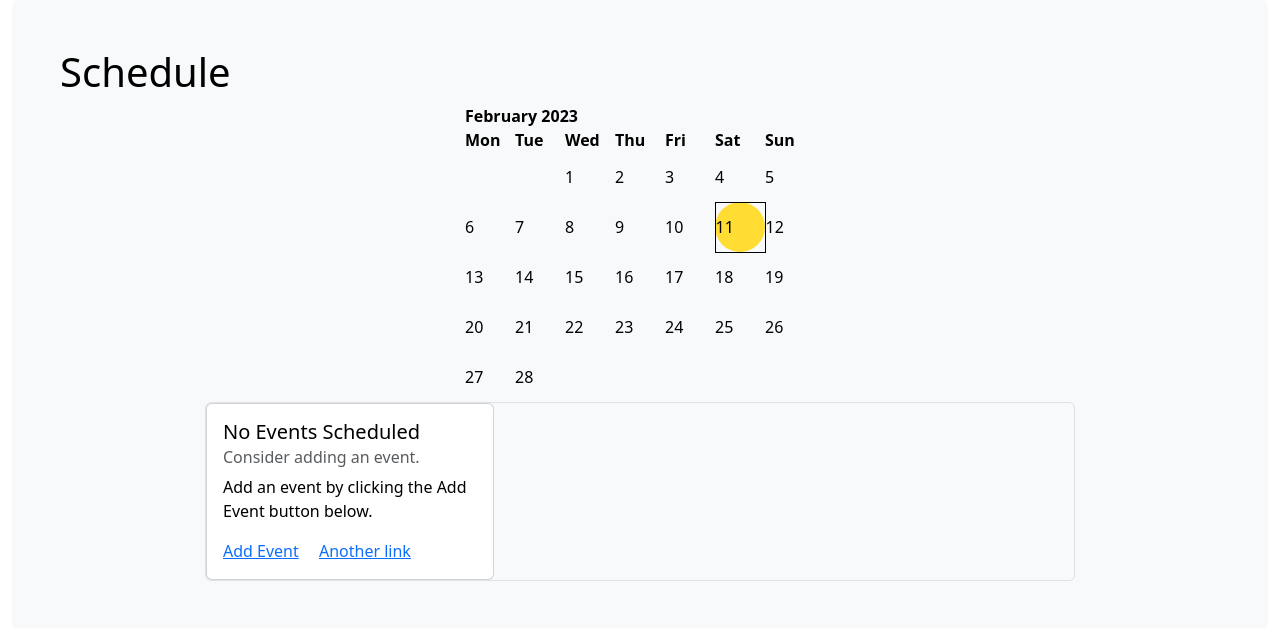
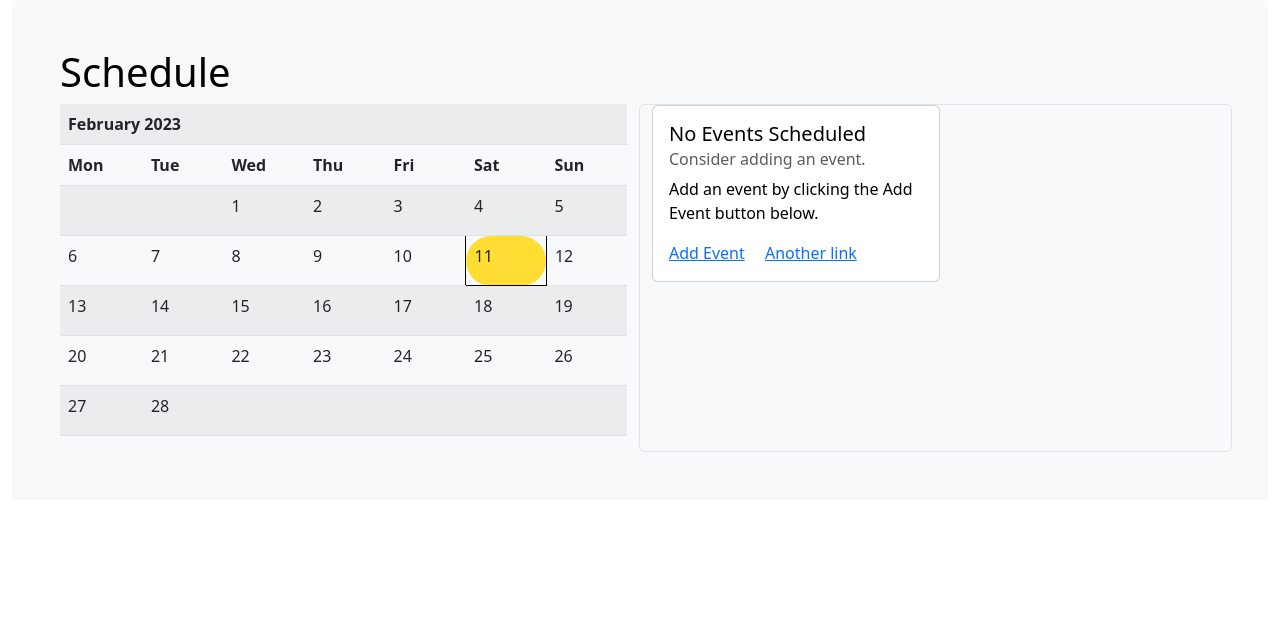
Before and after one commit to moemyself3/ObsPortal, a Django app: page /scheduler/ in a window 1280 px wide. Shown: the part 136-764 px from the top of the page. Run offline with Django 4.2, Linux system fonts and the light colour scheme; parts of the project's set-up code (start-up, migrations or seed data) failed here and were passed over; some libraries are stand-ins or nearby versions.

Commit message:
change schedule style and layout

```diff
--- a/obsportal/scheduler/templates/scheduler/schedule.html
+++ b/obsportal/scheduler/templates/scheduler/schedule.html
@@ -7,9 +7,11 @@
 <div class="p-4 p-md-5 mb-4 text-bg-light rounded">
 
     <h1> Schedule </h1>
-    <center>{{ calendar|safe }}</center>
-
-    <div class="mx-auto border rounded" style="width:75%">
+    <div class="row">
+        <div class="col">
+            {{ calendar|safe }}
+        </div>
+        <div class="col mx-auto border rounded" style="width:75%">
             {% if event_list %}
             {% for event in event_list.all %}
             <div class="card" style="width: 18rem;">
--- a/obsportal/scheduler/views.py
+++ b/obsportal/scheduler/views.py
@@ -26,7 +26,14 @@ class EventListView(ListView):
         day = now.day
 
         calendar = HTMLCalendar().formatmonth(year, month)
-        calendar = calendar.replace('<td ', '<td  width="50" height="50"')
+        calendar = calendar.replace(
+                '<table ', '<table class="table table-striped table-hover" '
+                )
+
+        calendar = calendar.replace(
+                '<td ', '<td  width="50" height="50"'
+                )
+
         calendar = calendar.replace(
                 '>'+str(day)+'<',
                 'style="background-color:#FFDD33; border:1px solid black; border-radius: 100px;">'+str(day)+'<')
```
Lines whose indentation alone changed are shown as unchanged.
